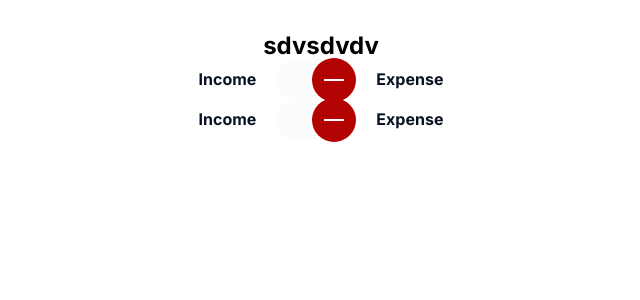
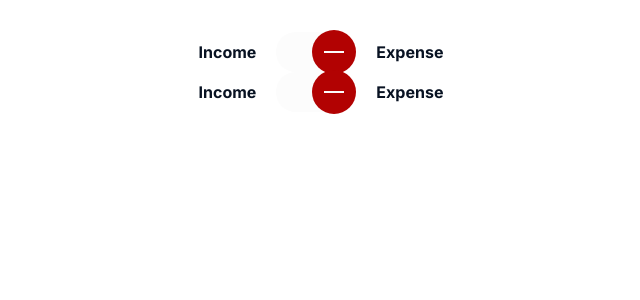
Before and after one commit to maskaa22/nightCodeStudio-front, a React (Vite) app: page / in a window 1280 px wide. Shown: the top 300 px of the page, without its empty margins (319-959 px from the left). Built offline with nearby package versions, Linux system fonts and the light colour scheme.

Commit message:
Update HomeTab.jsx

```diff
--- a/src/components/homeTab/HomeTab.jsx
+++ b/src/components/homeTab/HomeTab.jsx
@@ -6,7 +6,6 @@ import ModalAddTransaction from '../modalAddTransaction/ModalAddTransaction'
 const HomeTab = () => {
   return (
     <div>
-      <h2>sdvsdvdv</h2>
       <TransactionsList/>
       <ButtonAddTransaction/>
       <ModalAddTransaction/>
```
